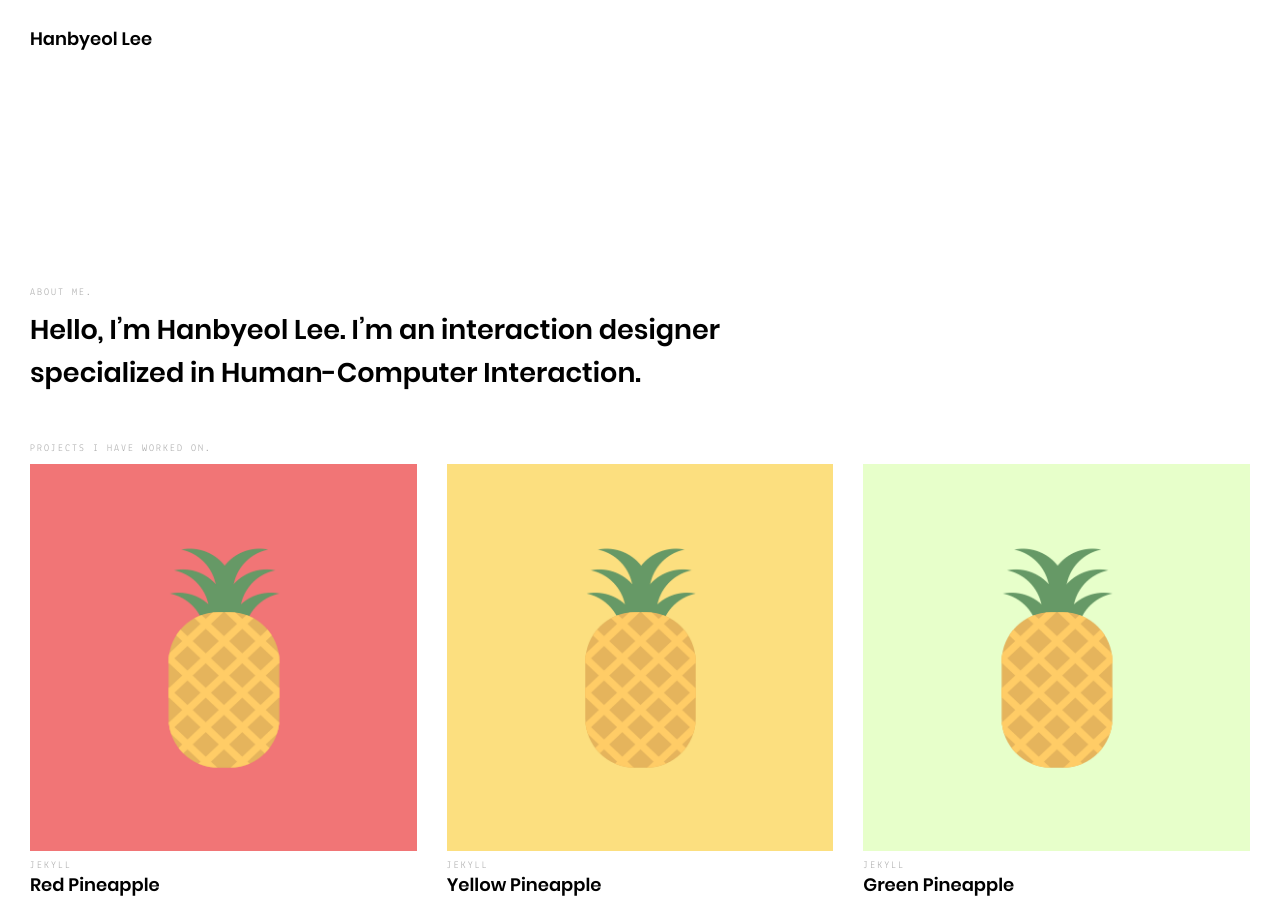
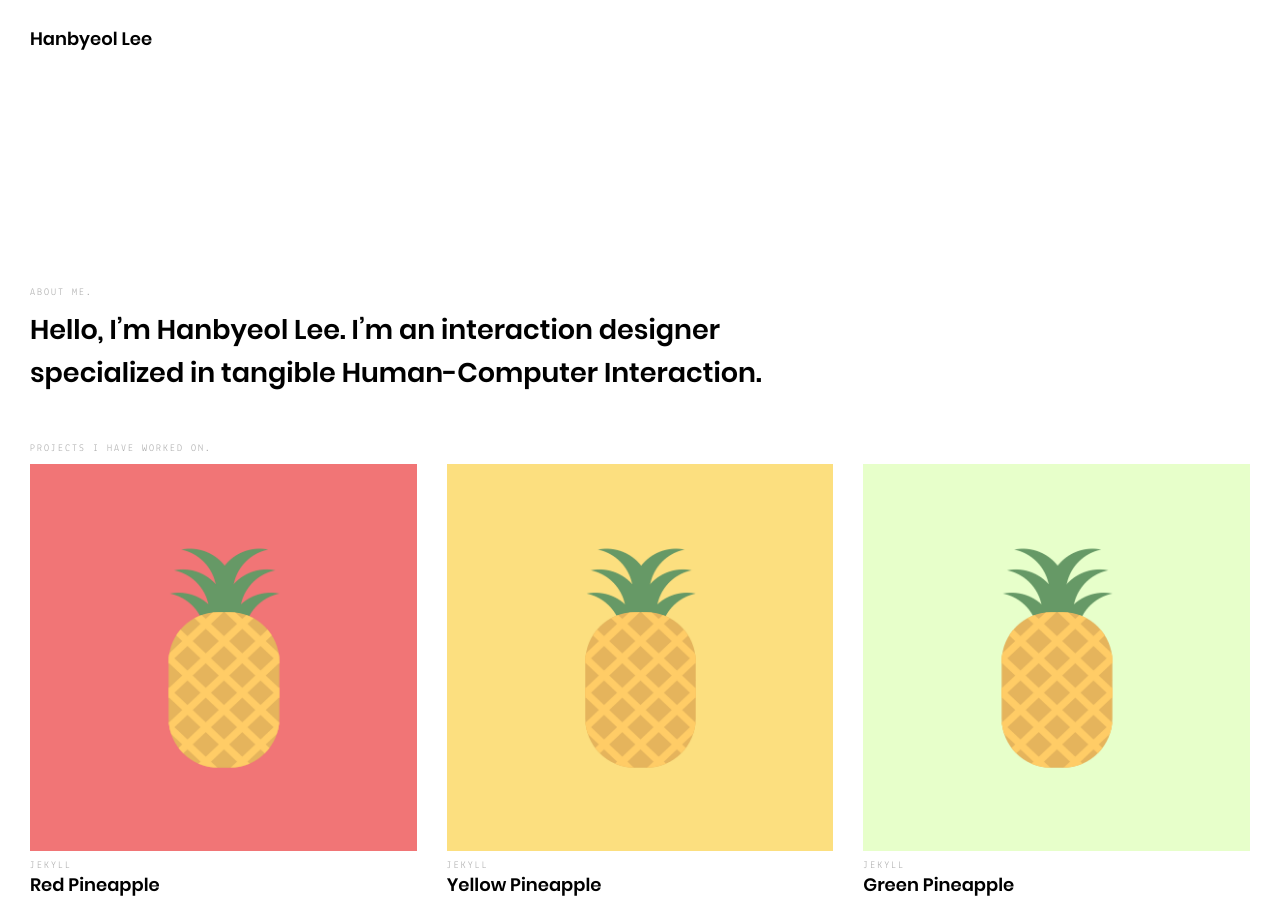
Before and after one commit to hanby-ixd/hanby-ixd.github.io, a Jekyll site: the page built from index.html, in a window 1280 px wide and 900 px high. Built offline with Jekyll 4.4.1, drawn with Linux system fonts in a browser that asks for light colours; nearby versions of some CDN libraries; library files that are not in the unit come from our copies.

Commit message:
cv edit
cv

```diff
--- a/_config.yml
+++ b/_config.yml
@@ -1,10 +1,10 @@
 # User config
 author: "Hanbyeol Lee"
 tagline: "Interaction Design Portfolio"
-description: "Hello, I’m Hanbyeol Lee. I’m an interaction designer specialized in Human-Computer Interaction."
+description: "Hello, I’m Hanbyeol Lee. I’m an interaction designer specialized in tangible Human-Computer Interaction."
 keywords: "Interaction Desingn, HCI"
 email: "hanby.ixd@gmail.com"
-CV: "https://github.com/"
+CV: "https://drive.google.com/file/d/1RdR2Nh0c5Nks0kQ-mTPo1lLvKtNJn13P/view?usp=sharing"
 scholar: "https://scholar.google.com/citations?user=J2aMC2gAAAAJ&hl=ko"
 linkedin: "https://www.linkedin.com/in/hanbyeol-lee-2a3a01108/"
 
```
Also changed, not shown: 1 other file.
